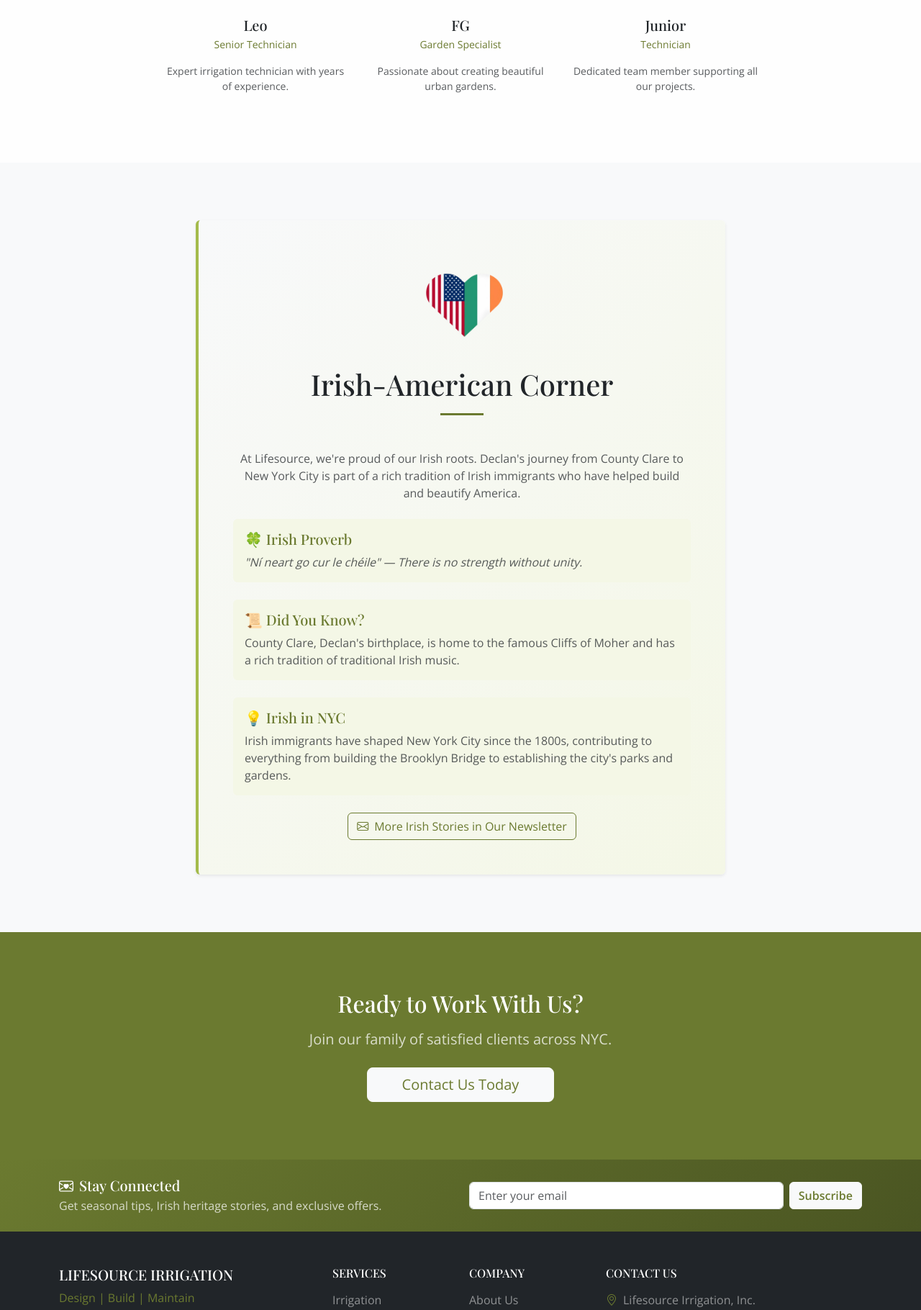
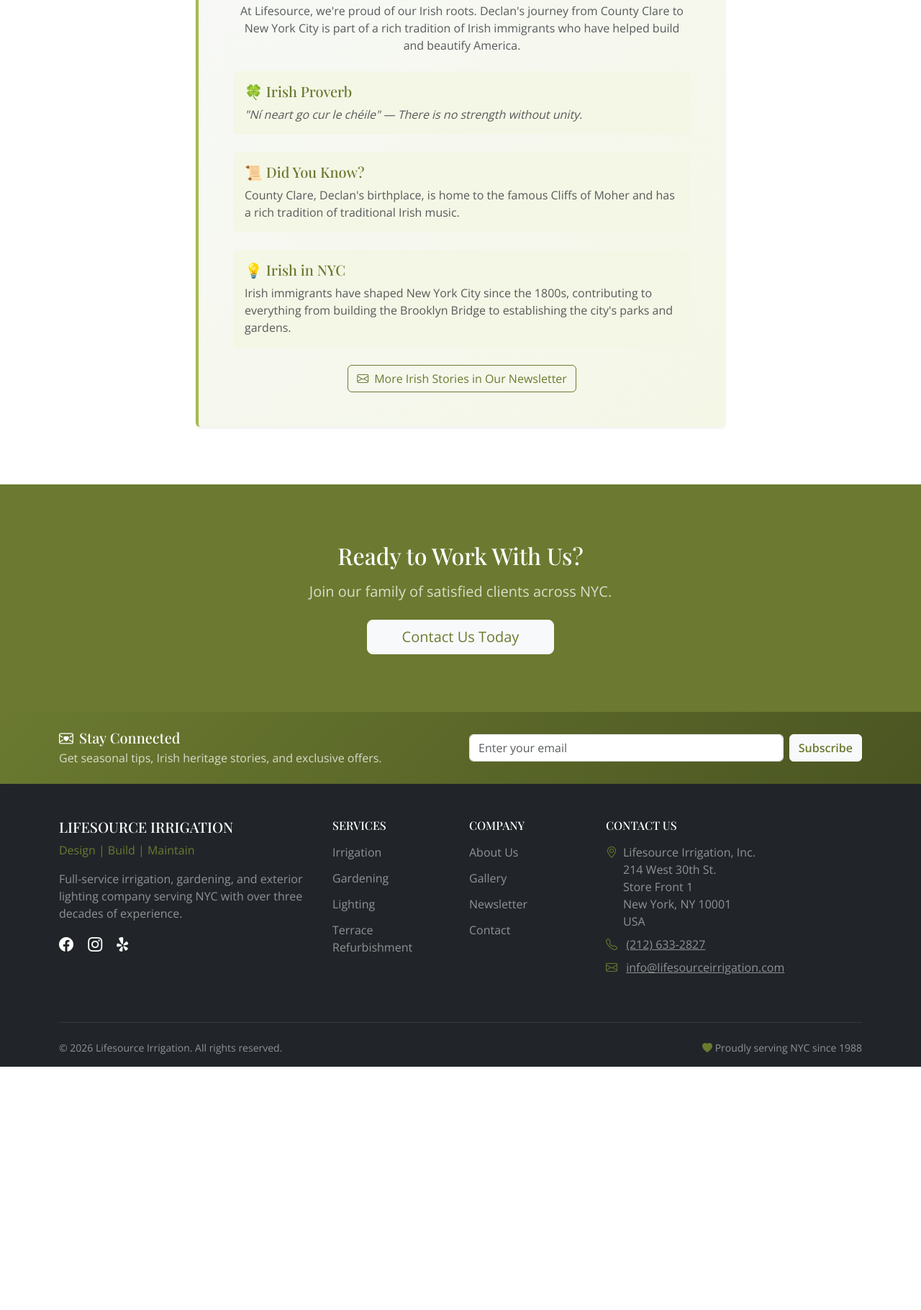
Before and after one commit to tigerpadla/lifesource-irrigation, a Django app: page /about/ in a window 1280 px wide. Shown: the part 2307-4127 px from the top of the page at 72% size. After the commit the page ends 3789 px from the top, so only its background shows below. Run offline with Django 5.2, Linux system fonts and the light colour scheme; data that the repository does not hold is empty; some libraries are stand-ins or nearby versions.

Commit message:
Hide Team section on About page per client feedback

```diff
--- a/templates/about/about.html
+++ b/templates/about/about.html
@@ -72,7 +72,8 @@
     </div>
 </section>
 
-<!-- Team Members -->
+{% comment %}
+<!-- Team Members - Commented out pending decision on inclusion criteria -->
 <section class="py-section">
     <div class="container">
         <h2 class="section-title text-center">Our Team</h2>
@@ -122,9 +123,11 @@
         </div>
     </div>
 </section>
+{% endcomment %}
 
 <!-- Irish-American Corner -->
-<section class="py-section bg-light">
+<!-- TODO: Change back to bg-light when Team section is restored -->
+<section class="py-section bg-white">
     <div class="container">
         <div class="row">
             <div class="col-lg-8 mx-auto">
```
Also changed, not shown: static/images/logo-white.webp (renamed from static/images/logo1.webp).
